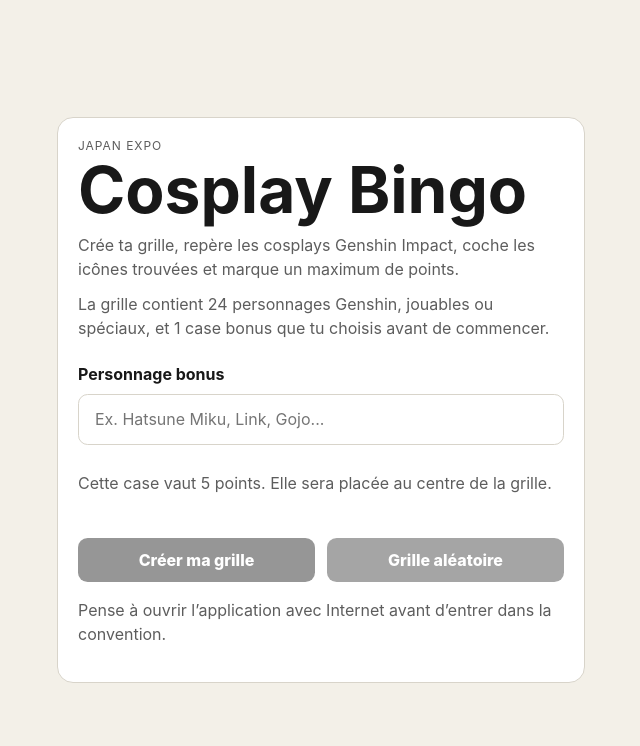
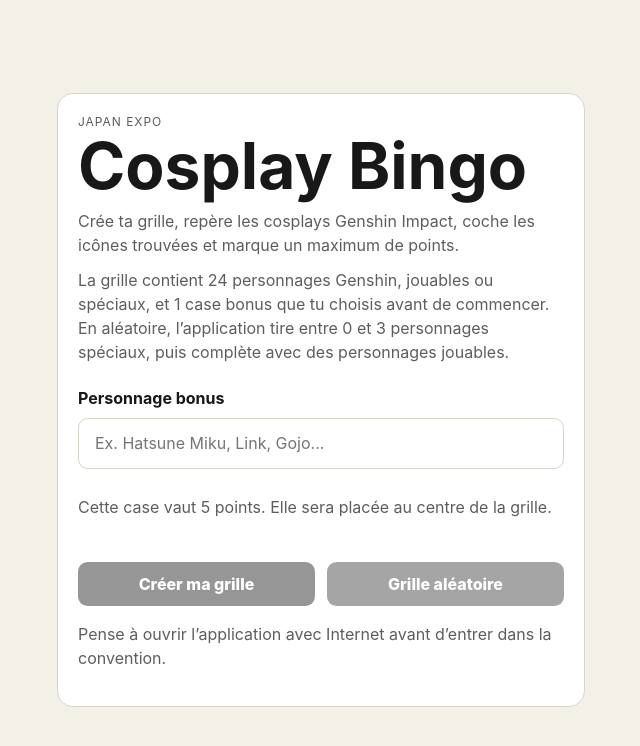
Before and after one commit to hadrienschoeffler/Bingo-JPExpo, a React (Vite) app: page / in a window 1280 px wide. Shown: the top 746 px of the page, without its empty margins (319-959 px from the left). Built offline with nearby package versions, Linux system fonts and the light colour scheme.

Commit message:
test render

```diff
--- a/src/components/HomeScreen.tsx
+++ b/src/components/HomeScreen.tsx
@@ -54,7 +54,7 @@
           Crée ta grille, repère les cosplays Genshin Impact, coche les icônes trouvées et marque un maximum de points.
         </p>
         <p className="hero-description">
-          La grille contient 24 personnages Genshin, jouables ou spéciaux, et 1 case bonus que tu choisis avant de commencer.
+          La grille contient 24 personnages Genshin, jouables ou spéciaux, et 1 case bonus que tu choisis avant de commencer. En aléatoire, l’application tire entre 0 et 3 personnages spéciaux, puis complète avec des personnages jouables.
         </p>
 
         <form className="bonus-form" onSubmit={handleRandomSubmit}>
```
